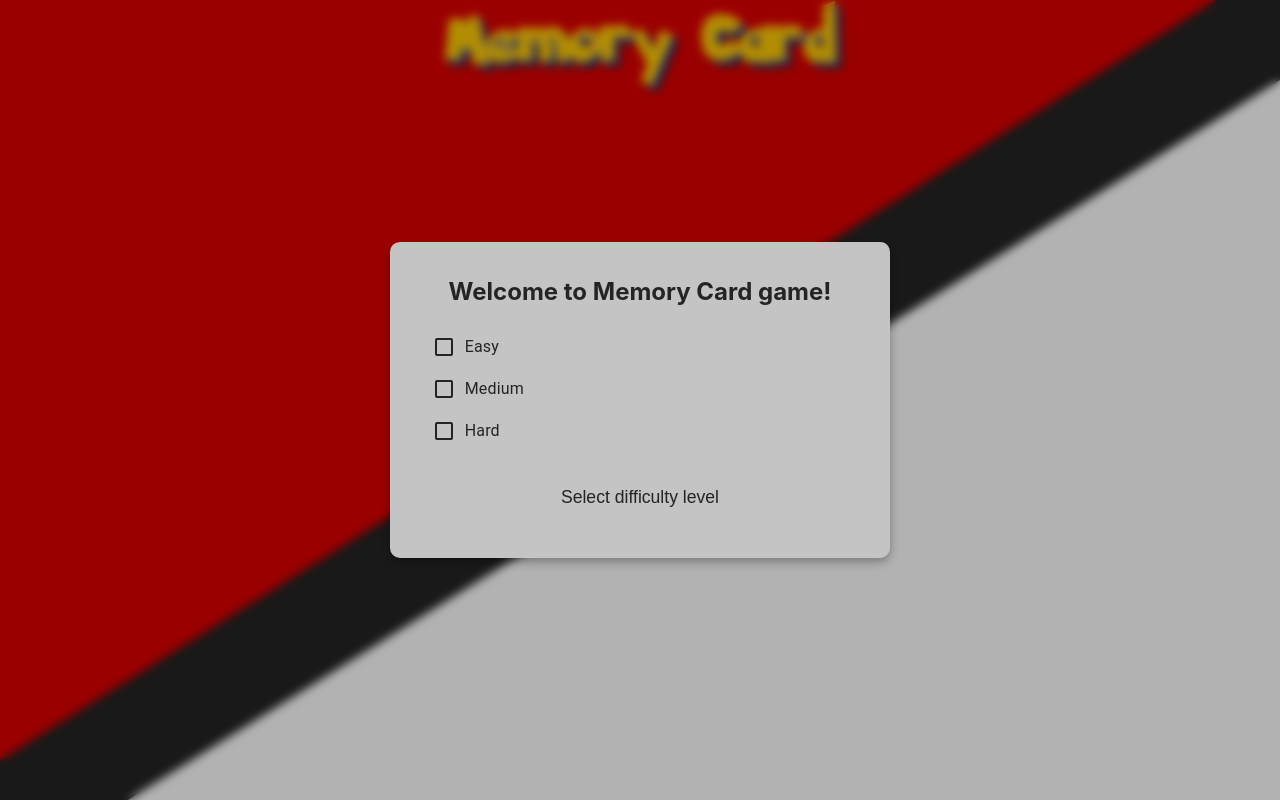
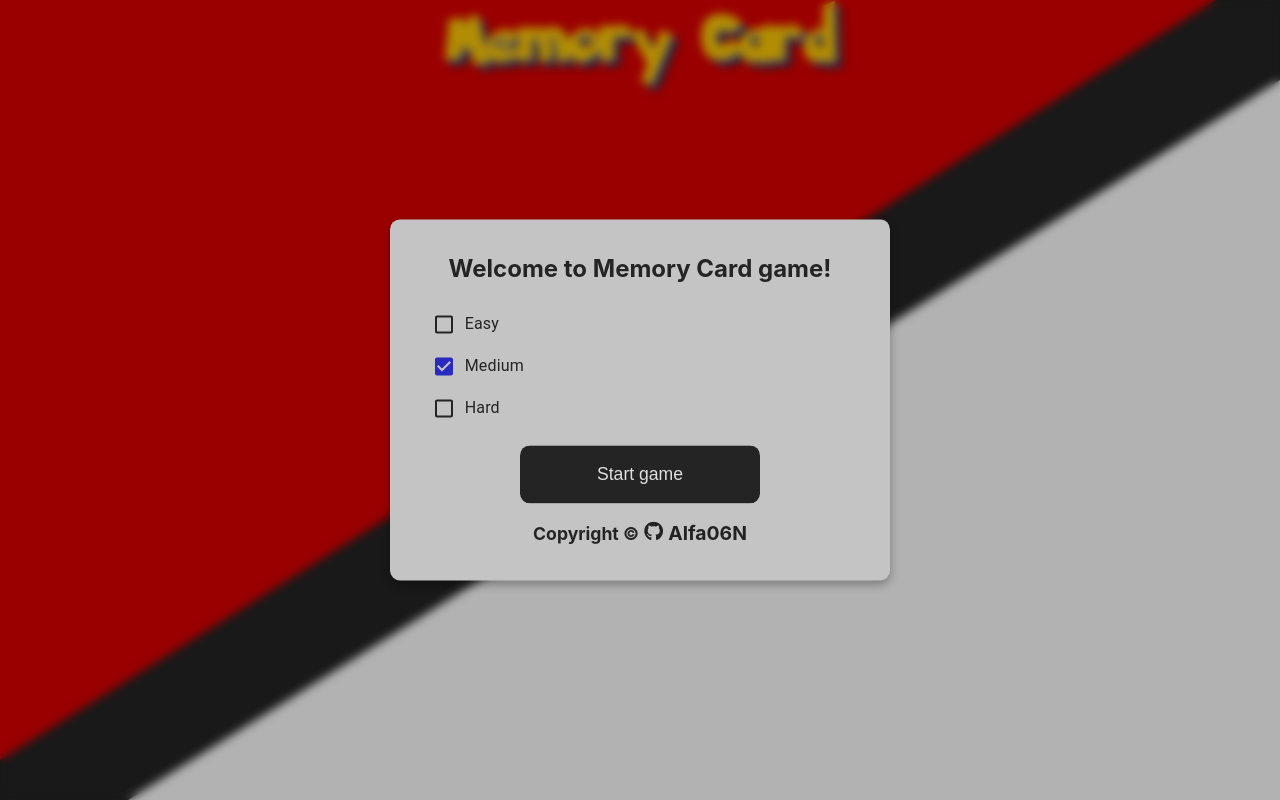
Before and after one commit to Alfa06N/Repositorio, a React (Vite) app in the folder Memory-Card/: page / in a window 1280 px wide. Built offline with nearby package versions, Linux system fonts and the light colour scheme.

Commit message:
Add github link to Memory-Card

```diff
--- a/Memory-Card/package.json
+++ b/Memory-Card/package.json
@@ -14,7 +14,8 @@
     "@emotion/styled": "^11.14.0",
     "@mui/material": "^6.4.1",
     "react": "^18.3.1",
-    "react-dom": "^18.3.1"
+    "react-dom": "^18.3.1",
+    "react-icons": "^5.4.0"
   },
   "devDependencies": {
     "@eslint/js": "^9.17.0",
--- a/Memory-Card/src/components/CardsContainer/CardsContainer.css
+++ b/Memory-Card/src/components/CardsContainer/CardsContainer.css
@@ -1,5 +1,6 @@
 .cards-container {
   display: flex;
+  flex: 1;
   flex-direction: row;
   justify-content: center;
   align-items: center;
--- a/Memory-Card/src/index.css
+++ b/Memory-Card/src/index.css
@@ -26,6 +26,10 @@
 
 #root {
   overflow-x: hidden;
+  height: 100vh;
+  display: flex;
+  flex-direction: column;
+  align-items: center;
 }
 
 @media (max-width: 768px) {
--- a/Memory-Card/src/views/Home/Home.css
+++ b/Memory-Card/src/views/Home/Home.css
@@ -11,3 +11,23 @@ ul {
   display: flex;
   place-content: center;
 }
+
+.footer {
+  display: flex;
+  justify-content: center;
+  align-items: center;
+  gap: 0.3em;
+  font-size: var(--paragraph-font-size);
+}
+
+.github-link {
+  color: #222;
+  font-size: var(--paragraph-font-size);
+  font-weight: 700;
+  transition: color 0.3s ease;
+}
+
+.github-link:hover,
+.github-link:focus {
+  color: #3b4cca;
+}
--- a/Memory-Card/src/views/Home/Home.jsx
+++ b/Memory-Card/src/views/Home/Home.jsx
@@ -6,10 +6,11 @@ import Button from "../../components/Button/Button";
 import { GameContext } from "../../App";
 import gameStates from "../../constants/gameStates";
 import difficulties from "../../constants/difficulties";
+import { FaGithub } from "react-icons/fa";
 
 export default function Home() {
   const [isOpen, setIsOpen] = useState(true);
-  const [checked, setChecked] = useState(null);
+  const [checked, setChecked] = useState(difficulties.medium.length);
   const { dispatch } = useContext(GameContext);
 
   const checkboxes = Object.entries(difficulties);
@@ -52,6 +53,16 @@ export default function Home() {
             expand={true}
           ></Button>
         </div>
+
+        <h3 className="footer">
+          Copyright ©{" "}
+          <a
+            href="https://github.com/Alfa06N/Repositorio/tree/main/Memory-Card"
+            className="github-link"
+          >
+            <FaGithub /> Alfa06N
+          </a>
+        </h3>
       </Dialog>
     </>
   );
```
Also changed, not shown: 1 other file (tests, documents, lock files or other folders).
